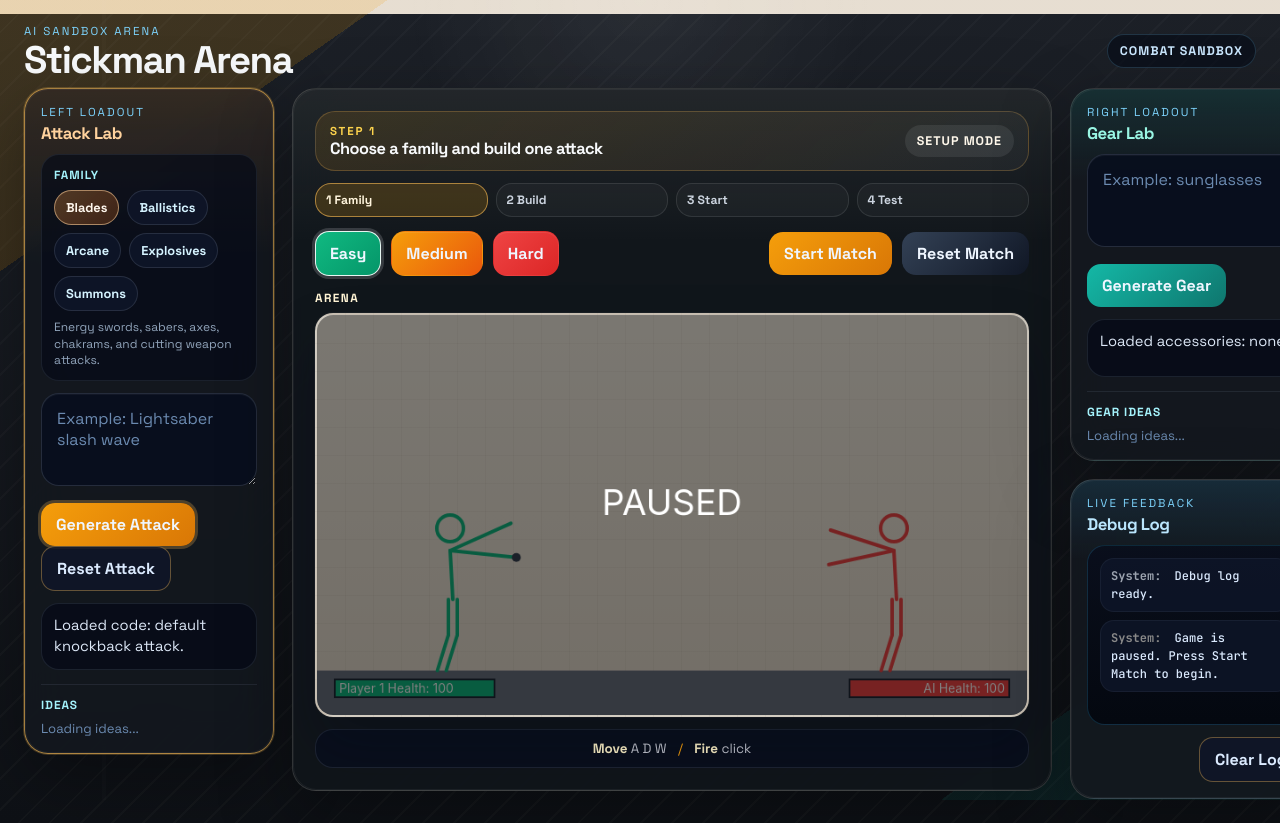
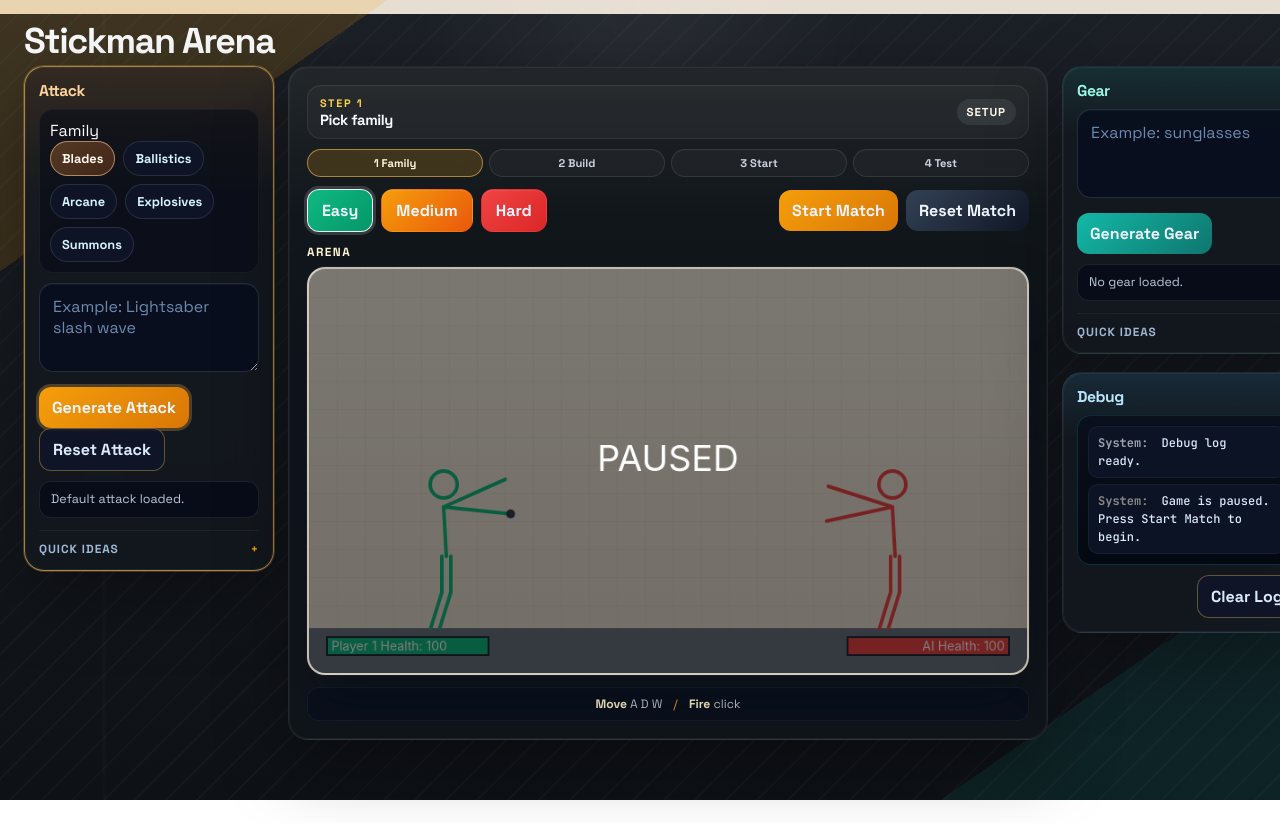
Before and after one commit to burakhrk/StickmanAI, a website built with Vite: page index.html in a window 1280 px wide. Shown: the top 823 px of the page. After the commit the page ends 800 px from the top, so only its background shows below. Built offline with nearby package versions, Linux system fonts and the light colour scheme; files whose address does not match are found by name.

Commit message:
Simplify arena interface

```diff
--- a/index.html
+++ b/index.html
@@ -13,18 +13,15 @@
   <div class="page-shell">
     <header class="topbar">
       <div>
-        <p class="eyebrow">AI Sandbox Arena</p>
         <h1>Stickman Arena</h1>
       </div>
-      <div class="topbar-badge">Combat sandbox</div>
     </header>
 
     <div class="arena-layout">
       <aside class="side-column">
         <section id="attack-panel" class="panel attack-container">
           <div class="panel-heading">
-            <p class="panel-kicker">Left Loadout</p>
-            <h2 class="attack-header">Attack Lab</h2>
+            <h2 class="attack-header">Attack</h2>
           </div>
           <div class="family-block">
             <div class="ideas-title">Family</div>
@@ -34,14 +31,14 @@
           <textarea id="attack-prompt-input" rows="3" placeholder="Example: green light sword" maxlength="300"></textarea>
           <button id="generate-attack-code">Generate Attack</button>
           <button id="reset-attack-button">Reset Attack</button>
-          <div id="code-display-attack">Loaded code: default knockback attack.</div>
+          <div id="code-display-attack">Default attack loaded.</div>
 
-          <div class="ideas-block">
-            <div class="ideas-title">Ideas</div>
+          <details class="ideas-drawer">
+            <summary class="ideas-summary">Quick ideas</summary>
             <div id="attack-ideas-list" class="idea-list">
               <span class="idea-placeholder">Loading ideas...</span>
             </div>
-          </div>
+          </details>
         </section>
       </aside>
 
@@ -50,10 +47,10 @@
           <div class="coach-panel" id="coach-panel">
             <div class="coach-copy">
               <p id="coach-kicker" class="coach-kicker">Step 1</p>
-              <h2 id="coach-title" class="coach-title">Choose an attack family</h2>
+              <h2 id="coach-title" class="coach-title">Pick family</h2>
               <p id="coach-body" class="coach-body">Pick a family, generate one attack, then start the match.</p>
             </div>
-            <div id="coach-status" class="coach-status">Setup Mode</div>
+            <div id="coach-status" class="coach-status">Setup</div>
           </div>
 
           <div class="step-rail">
@@ -86,7 +83,7 @@
               class="loading-overlay hidden"
               style="position: absolute; top: 0; left: 0; width: 100%; height: 100%; border-radius: 18px;"
             >
-              Generating AI code... (Game paused)
+              Building...
             </div>
           </div>
 
@@ -99,25 +96,23 @@
       <aside class="side-column side-column-right">
         <section id="accessory-panel" class="panel accessory-container">
           <div class="panel-heading">
-            <p class="panel-kicker">Right Loadout</p>
-            <h2 class="accessory-header">Gear Lab</h2>
+            <h2 class="accessory-header">Gear</h2>
           </div>
           <textarea id="accessory-prompt-input" rows="3" placeholder="Example: sunglasses" maxlength="300"></textarea>
           <button id="generate-accessory-code">Generate Gear</button>
-          <div id="code-display-accessory">Loaded accessories: none.</div>
+          <div id="code-display-accessory">No gear loaded.</div>
 
-          <div class="ideas-block">
-            <div class="ideas-title">Gear Ideas</div>
+          <details class="ideas-drawer">
+            <summary class="ideas-summary">Quick ideas</summary>
             <div id="accessory-ideas-list" class="idea-list">
               <span class="idea-placeholder">Loading ideas...</span>
             </div>
-          </div>
+          </details>
         </section>
 
         <section class="panel debug-container">
           <div class="panel-heading">
-            <p class="panel-kicker">Live Feedback</p>
-            <h2 class="debug-header">Debug Log</h2>
+            <h2 class="debug-header">Debug</h2>
           </div>
           <div id="debug-output"></div>
           <div class="debug-actions">
--- a/src/game-app.js
+++ b/src/game-app.js
@@ -1047,34 +1047,34 @@ import { requestStructuredJson } from "./ai-client.js";
 
     function updateCoachState() {
         let activeStep = 'family';
-        let title = 'Choose a family and build one attack';
+        let title = 'Pick family';
         let body = 'Pick a family, generate one attack, then start the match.';
         let kicker = 'Step 1';
-        let status = 'Setup Mode';
+        let status = 'Setup';
         let targets = ['attack-panel', 'generate-attack-code'];
 
         if (isGeneratingCode) {
             activeStep = 'attack';
-            title = 'Generating your loadout';
+            title = 'Building';
             body = 'The match is paused while the loadout is being built.';
             kicker = 'Step 2';
-            status = 'Generating';
+            status = 'Build';
             targets = ['attack-panel', 'accessory-panel'];
         } else if (!hasCustomAttackLoaded()) {
             activeStep = 'family';
         } else if (isGamePaused) {
             activeStep = 'start';
-            title = 'Start the match';
+            title = 'Start';
             body = 'Your attack is loaded. Press Start Match and test it.';
             kicker = 'Step 3';
             status = 'Ready';
             targets = ['pause-play-button', 'gameCanvas'];
         } else {
             activeStep = 'fight';
-            title = 'Fight now, pause to rebuild';
+            title = 'Live';
             body = 'Attack live, then pause to swap family or regenerate.';
             kicker = 'Step 4';
-            status = 'Live Match';
+            status = 'Live';
             targets = ['pause-play-button', 'gameCanvas'];
         }
 
@@ -1091,7 +1091,7 @@ import { requestStructuredJson } from "./ai-client.js";
 
     function renderAccessoryList() {
         if (currentAccessories.length === 0) {
-            codeDisplayAccessory.innerHTML = 'Loaded accessories: none.';
+            codeDisplayAccessory.innerHTML = 'No gear loaded.';
             return;
         }
 
@@ -1149,7 +1149,7 @@ import { requestStructuredJson } from "./ai-client.js";
         renderAccessoryList();
 
         // const codeDisplayAttack = document.getElementById('code-display-attack'); // Redundant const removed
-        codeDisplayAttack.textContent = "Loaded code: default knockback attack.";
+        codeDisplayAttack.textContent = "Default attack loaded.";
         addMessage('System', 'Attack mechanic reset to default. Your weapon was removed.', '#ef4444');
         updateCoachState();
     }
@@ -1563,7 +1563,7 @@ import { requestStructuredJson } from "./ai-client.js";
             generateCodeAttackButton,
             'attack',
             buildAttackSystemPrompt(selectedAttackFamily),
-            'Attack code generated and loaded successfully. Try it with left click.',
+            'Attack ready. Try it with left click.',
         );
     });
 
@@ -1574,7 +1574,7 @@ import { requestStructuredJson } from "./ai-client.js";
     // const codeDisplayAccessory = document.getElementById('code-display-accessory'); // Redundant const removed
 
     generateCodeAccessoryButton.addEventListener('click', () => {
-        generateCode(accessoryPromptInput, codeDisplayAccessory, generateCodeAccessoryButton, 'accessory', buildAccessorySystemPrompt(), 'Accessory code generated and loaded successfully. Check your character.');
+        generateCode(accessoryPromptInput, codeDisplayAccessory, generateCodeAccessoryButton, 'accessory', buildAccessorySystemPrompt(), 'Gear ready.');
     });
 
     function canProjectileHitTarget(projectile, target) {
--- a/src/styles.css
+++ b/src/styles.css
@@ -69,79 +69,23 @@ body::after {
 
 .topbar {
     display: flex;
-    justify-content: space-between;
+    justify-content: flex-start;
     align-items: center;
-    gap: 20px;
-    margin-bottom: 10px;
+    gap: 12px;
+    margin-bottom: 8px;
 }
 
 .topbar h1 {
-    margin: 4px 0 0;
-    font-size: clamp(2rem, 3vw, 3.4rem);
+    margin: 0;
+    font-size: clamp(1.7rem, 2.8vw, 2.7rem);
     line-height: 0.95;
     letter-spacing: -0.04em;
-}
-
-.eyebrow,
-.panel-kicker {
-    margin: 0;
-    text-transform: uppercase;
-    letter-spacing: 0.18em;
-    font-size: 0.72rem;
-    color: #7dd3fc;
-}
-
-.topbar-badge {
-    flex-shrink: 0;
-    padding: 8px 12px;
-    border-radius: 999px;
-    border: 1px solid rgba(125, 211, 252, 0.18);
-    background: rgba(9, 14, 25, 0.72);
-    color: #cbe8ff;
-    font-size: 0.78rem;
-    font-weight: 700;
-    letter-spacing: 0.08em;
-    text-transform: uppercase;
-}
-
-.intro-strip {
-    display: grid;
-    grid-template-columns: 1.2fr 1fr;
-    gap: 14px;
-    margin-bottom: 18px;
-}
-
-.intro-card {
-    padding: 14px 16px;
-    border-radius: 18px;
-    border: 1px solid rgba(255, 255, 255, 0.08);
-    background: rgba(255, 255, 255, 0.04);
-    box-shadow: inset 0 1px 0 rgba(255, 255, 255, 0.04);
-}
-
-.intro-card-primary {
-    background: linear-gradient(90deg, rgba(245, 158, 11, 0.16), rgba(255, 255, 255, 0.03));
-}
-
-.intro-label {
-    margin: 0 0 6px;
-    font-size: 0.76rem;
-    font-weight: 700;
-    letter-spacing: 0.14em;
-    text-transform: uppercase;
-    color: #fcd34d;
-}
-
-.intro-text {
-    margin: 0;
-    line-height: 1.5;
-    color: #edf2f7;
 }
 
 .arena-layout {
     display: grid;
     grid-template-columns: minmax(250px, 290px) minmax(760px, 1.45fr) minmax(250px, 290px);
-    gap: 18px;
+    gap: 14px;
     align-items: start;
 }
 
@@ -155,9 +99,9 @@ body::after {
 .panel {
     position: relative;
     overflow: hidden;
-    padding: 16px;
-    border: 1px solid var(--border-soft);
-    border-radius: 24px;
+    padding: 14px;
+    border: 1px solid rgba(255, 255, 255, 0.08);
+    border-radius: 20px;
     background: var(--bg-panel);
     backdrop-filter: blur(20px);
     box-shadow: var(--shadow-xl);
@@ -198,13 +142,13 @@ body::after {
 .panel-heading {
     display: flex;
     flex-direction: column;
-    gap: 3px;
-    margin-bottom: 10px;
+    gap: 2px;
+    margin-bottom: 8px;
 }
 
 .panel-heading h2 {
     margin: 0;
-    font-size: 1.05rem;
+    font-size: 0.98rem;
     letter-spacing: -0.03em;
 }
 
@@ -224,7 +168,7 @@ body::after {
 }
 
 .arena-panel {
-    padding: 22px;
+    padding: 18px;
     background:
         linear-gradient(180deg, rgba(239, 230, 216, 0.08), transparent 22%),
         var(--bg-panel-strong);
@@ -233,18 +177,18 @@ body::after {
 .coach-panel {
     display: flex;
     justify-content: space-between;
-    gap: 14px;
+    gap: 10px;
     align-items: center;
-    margin-bottom: 12px;
-    padding: 12px 14px;
-    border-radius: 20px;
-    background: linear-gradient(135deg, rgba(245, 158, 11, 0.12), rgba(255, 255, 255, 0.04));
-    border: 1px solid rgba(245, 185, 84, 0.24);
+    margin-bottom: 10px;
+    padding: 10px 12px;
+    border-radius: 14px;
+    background: rgba(255, 255, 255, 0.03);
+    border: 1px solid rgba(255, 255, 255, 0.08);
 }
 
 .coach-kicker {
     margin: 0 0 2px;
-    font-size: 0.72rem;
+    font-size: 0.68rem;
     font-weight: 700;
     letter-spacing: 0.16em;
     text-transform: uppercase;
@@ -253,7 +197,7 @@ body::after {
 
 .coach-title {
     margin: 0;
-    font-size: 1.02rem;
+    font-size: 0.92rem;
     line-height: 1.1;
     letter-spacing: -0.03em;
 }
@@ -264,11 +208,11 @@ body::after {
 
 .coach-status {
     flex-shrink: 0;
-    padding: 8px 12px;
+    padding: 6px 10px;
     border-radius: 999px;
     background: rgba(255, 255, 255, 0.08);
     color: #fff8eb;
-    font-size: 0.78rem;
+    font-size: 0.72rem;
     font-weight: 700;
     letter-spacing: 0.08em;
     text-transform: uppercase;
@@ -277,20 +221,20 @@ body::after {
 .step-rail {
     display: grid;
     grid-template-columns: repeat(4, minmax(0, 1fr));
-    gap: 8px;
-    margin-bottom: 14px;
+    gap: 6px;
+    margin-bottom: 12px;
 }
 
 .step-chip {
     border: 1px solid rgba(255, 255, 255, 0.1);
-    border-radius: 16px;
-    padding: 8px 10px;
+    border-radius: 999px;
+    padding: 6px 8px;
     background: rgba(255, 255, 255, 0.03);
     color: #ccd4df;
     font: inherit;
-    font-size: 0.76rem;
+    font-size: 0.7rem;
     font-weight: 700;
-    text-align: left;
+    text-align: center;
 }
 
 .step-chip.is-active-step {
@@ -309,16 +253,16 @@ body::after {
     display: flex;
     justify-content: space-between;
     align-items: center;
-    gap: 16px;
+    gap: 12px;
     flex-wrap: wrap;
-    margin-bottom: 14px;
+    margin-bottom: 12px;
 }
 
 #difficulty-selector,
 .ui-buttons-container {
     display: flex;
     flex-wrap: wrap;
-    gap: 10px;
+    gap: 8px;
 }
 
 .difficulty-button,
@@ -329,8 +273,8 @@ body::after {
 #reset-attack-button,
 #clear-debug-button {
     border: 0;
-    border-radius: 14px;
-    padding: 11px 15px;
+    border-radius: 12px;
+    padding: 10px 13px;
     font: inherit;
     font-weight: 700;
     color: #eff6ff;
@@ -397,11 +341,11 @@ body::after {
 
 textarea {
     width: 100%;
-    min-height: 92px;
+    min-height: 78px;
     resize: vertical;
-    margin-bottom: 12px;
-    padding: 14px 15px;
-    border-radius: 18px;
+    margin-bottom: 10px;
+    padding: 12px 13px;
+    border-radius: 14px;
     border: 1px solid rgba(148, 163, 184, 0.2);
     background: rgba(8, 15, 30, 0.92);
     color: var(--text-main);
@@ -415,29 +359,23 @@ textarea::placeholder {
 
 #code-display-attack,
 #code-display-accessory {
-    margin-top: 12px;
-    padding: 11px 12px;
-    min-height: 58px;
-    border-radius: 18px;
+    margin-top: 10px;
+    padding: 9px 11px;
+    min-height: 0;
+    border-radius: 12px;
     border: 1px solid rgba(148, 163, 184, 0.14);
     background: rgba(7, 12, 24, 0.88);
-    font-size: 0.92rem;
-    line-height: 1.45;
-    color: #dce7f6;
-}
-
-.ideas-block {
-    margin-top: 14px;
-    padding-top: 12px;
-    border-top: 1px solid rgba(148, 163, 184, 0.12);
+    font-size: 0.78rem;
+    line-height: 1.35;
+    color: #b9c8da;
 }
 
 .family-block {
-    margin-bottom: 12px;
-    padding: 12px;
-    border-radius: 18px;
-    background: rgba(7, 12, 24, 0.72);
-    border: 1px solid rgba(148, 163, 184, 0.12);
+    margin-bottom: 10px;
+    padding: 10px;
+    border-radius: 14px;
+    background: rgba(7, 12, 24, 0.58);
+    border: 1px solid rgba(148, 163, 184, 0.08);
 }
 
 .family-selector {
@@ -471,25 +409,44 @@ textarea::placeholder {
 }
 
 .family-description {
-    margin: 8px 0 0;
-    font-size: 0.75rem;
-    line-height: 1.35;
-    color: #91a4bb;
+    display: none;
 }
 
-.ideas-title {
-    margin-bottom: 8px;
+.ideas-drawer {
+    margin-top: 12px;
+    padding-top: 10px;
+    border-top: 1px solid rgba(148, 163, 184, 0.08);
+}
+
+.ideas-summary {
+    cursor: pointer;
+    list-style: none;
+    color: #9fb8d4;
     font-size: 0.74rem;
     font-weight: 700;
     letter-spacing: 0.08em;
     text-transform: uppercase;
-    color: #a5f3fc;
+}
+
+.ideas-summary::-webkit-details-marker {
+    display: none;
+}
+
+.ideas-summary::after {
+    content: "+";
+    float: right;
+    color: #f59e0b;
+}
+
+.ideas-drawer[open] .ideas-summary::after {
+    content: "-";
 }
 
 .idea-list {
     display: flex;
     flex-wrap: wrap;
     gap: 8px;
+    margin-top: 10px;
 }
 
 .idea-tag {
@@ -560,12 +517,12 @@ textarea::placeholder {
     flex-wrap: wrap;
     gap: 8px 20px;
     margin-top: 12px;
-    padding: 10px 14px;
-    border-radius: 18px;
-    background: rgba(8, 15, 30, 0.78);
-    border: 1px solid rgba(148, 163, 184, 0.14);
+    padding: 8px 12px;
+    border-radius: 12px;
+    background: rgba(8, 15, 30, 0.58);
+    border: 1px solid rgba(148, 163, 184, 0.08);
     color: var(--text-muted);
-    font-size: 0.84rem;
+    font-size: 0.76rem;
 }
 
 .controls p {
@@ -585,12 +542,12 @@ textarea::placeholder {
 #debug-output {
     display: flex;
     flex-direction: column;
-    gap: 8px;
-    min-height: 180px;
-    max-height: 260px;
+    gap: 6px;
+    min-height: 140px;
+    max-height: 220px;
     overflow-y: auto;
-    padding: 12px;
-    border-radius: 18px;
+    padding: 10px;
+    border-radius: 14px;
     background:
         linear-gradient(180deg, rgba(10, 15, 28, 0.96), rgba(4, 8, 16, 0.98));
     border: 1px solid rgba(56, 189, 248, 0.18);
@@ -600,8 +557,8 @@ textarea::placeholder {
 }
 
 .chat-message {
-    padding: 8px 10px;
-    border-radius: 14px;
+    padding: 7px 9px;
+    border-radius: 10px;
     background: rgba(15, 23, 42, 0.78);
     border: 1px solid rgba(148, 163, 184, 0.08);
     color: #dbeafe;
@@ -622,7 +579,7 @@ textarea::placeholder {
 .debug-actions {
     display: flex;
     justify-content: flex-end;
-    margin-top: 12px;
+    margin-top: 10px;
 }
 
 .accessory-item {
@@ -719,7 +676,6 @@ button:disabled {
         border-radius: 20px;
     }
 
-    .intro-strip,
     .step-rail {
         grid-template-columns: 1fr;
     }
```
